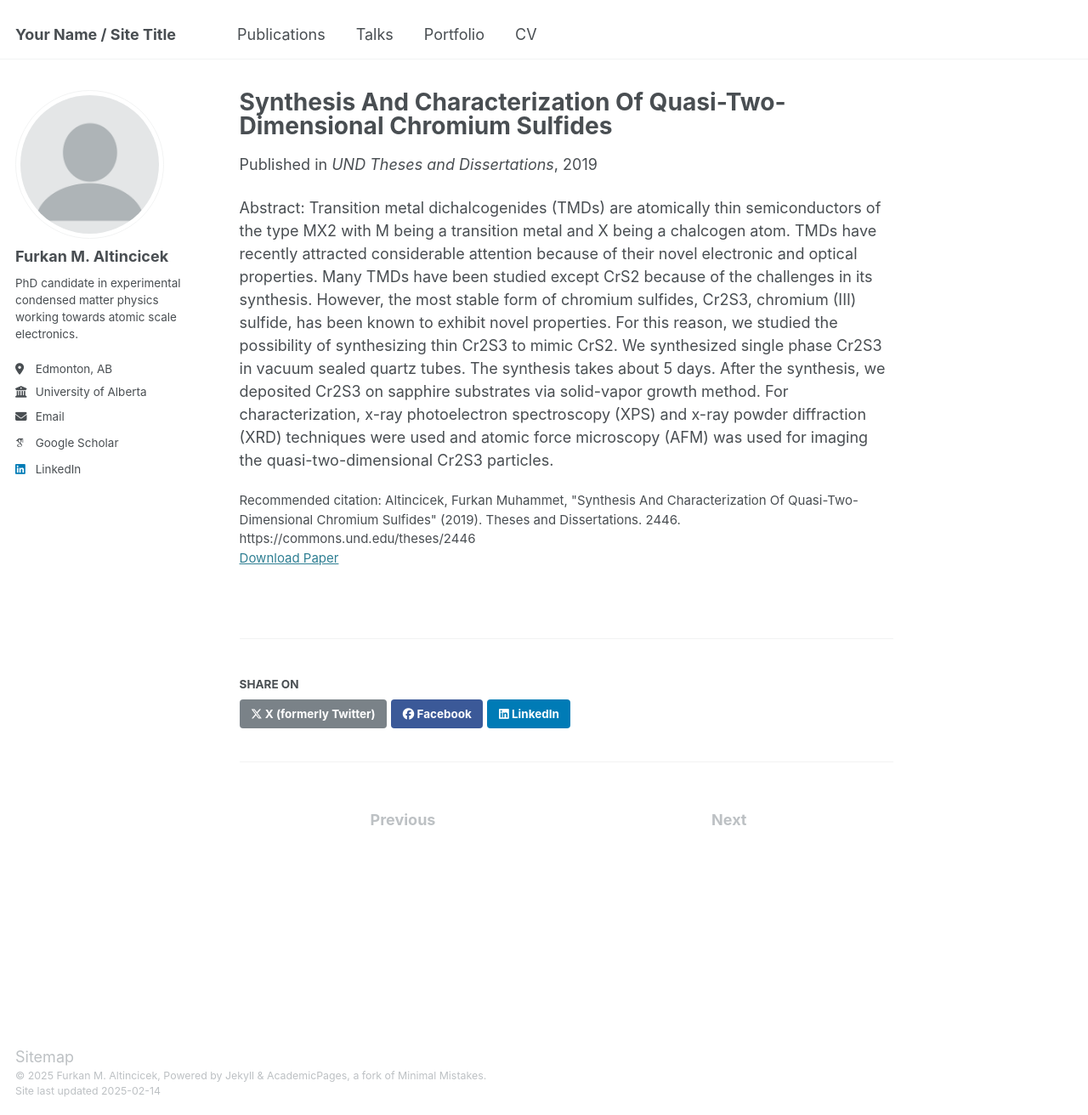
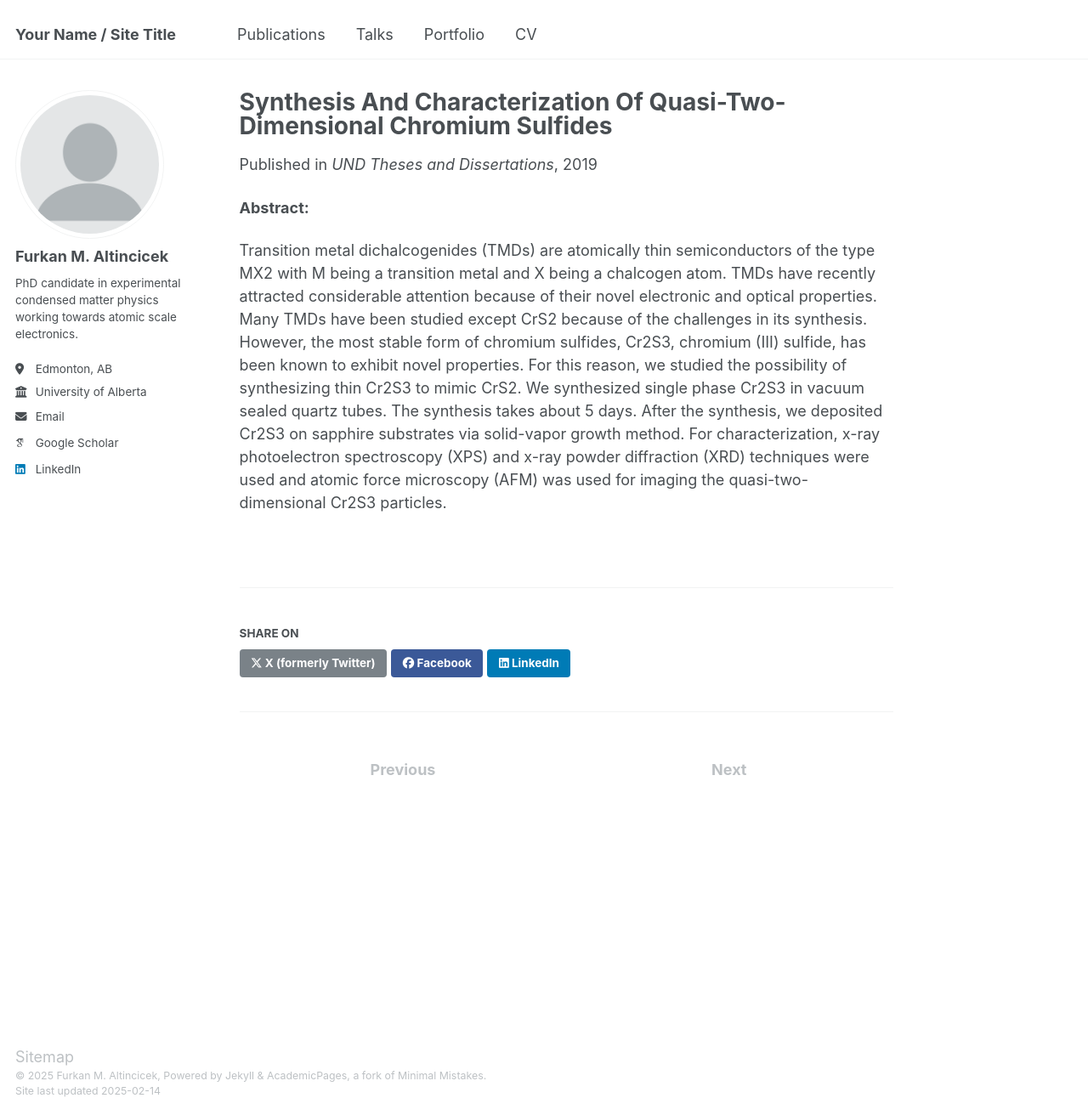
Before and after one commit to faltincicek/faltincicek.github.io, a Jekyll site: the page built from _publications/2019-01-01-msc-thesis-1.md, in a window 1280 px wide and 1312 px high. Shown: the whole window at 85% size. Built offline with Jekyll 4.4.1, drawn with Linux system fonts in a browser that asks for light colours; some web fonts are replaced.

Commit message:
Update 2019-01-01-msc-thesis-1.md

```diff
--- a/_publications/2019-01-01-msc-thesis-1.md
+++ b/_publications/2019-01-01-msc-thesis-1.md
@@ -7,7 +7,7 @@ excerpt: 'This is my masters thesis.'
 date: 2019-01-01
 venue: 'UND Theses and Dissertations'
 paperurl: 'https://commons.und.edu/theses/2446/'
-citation: 'Altincicek, Furkan Muhammet, "Synthesis And Characterization Of Quasi-Two-Dimensional Chromium Sulfides" (2019). Theses and Dissertations. 2446. https://commons.und.edu/theses/2446'
 ---
-Abstract:
+**Abstract:**
+
 Transition metal dichalcogenides (TMDs) are atomically thin semiconductors of the type MX2 with M being a transition metal and X being a chalcogen atom. TMDs have recently attracted considerable attention because of their novel electronic and optical properties. Many TMDs have been studied except CrS2 because of the challenges in its synthesis. However, the most stable form of chromium sulfides, Cr2S3, chromium (III) sulfide, has been known to exhibit novel properties. For this reason, we studied the possibility of synthesizing thin Cr2S3 to mimic CrS2. We synthesized single phase Cr2S3 in vacuum sealed quartz tubes. The synthesis takes about 5 days. After the synthesis, we deposited Cr2S3 on sapphire substrates via solid-vapor growth method. For characterization, x-ray photoelectron spectroscopy (XPS) and x-ray powder diffraction (XRD) techniques were used and atomic force microscopy (AFM) was used for imaging the quasi-two-dimensional Cr2S3 particles.
```
